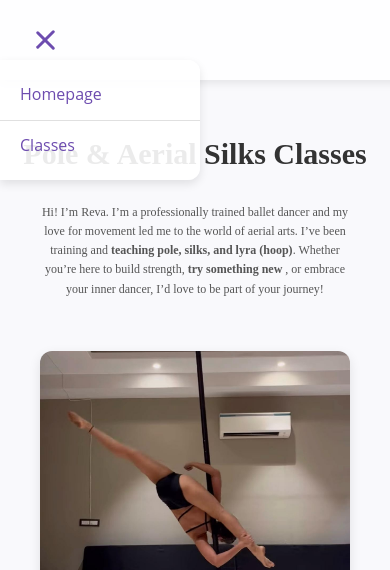
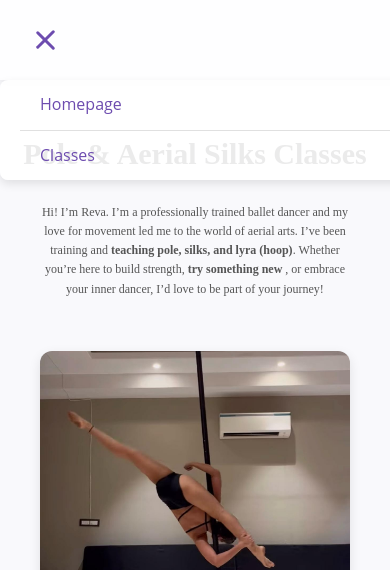
Before and after one commit to RevaLaxmi/AerialPole-Silks-Lyra, a plain HTML site: page index.html in a window 390 px wide. Both pictures are taken after a click on the element 45 px from the left and 40 px from the top of the page. Shown: the top 570 px of the page. Drawn offline with nearby package versions, Linux system fonts and the light colour scheme.

Commit message:
keeping trying to fix the hamburger dropdown

```diff
--- a/style.css
+++ b/style.css
@@ -815,22 +815,30 @@ section, .info-card, .merged-section {
 
 /* Dropdown Menu Visibility (Initially hidden) */
 /* Initially hide the dropdown */
+/* Dropdown Menu Visibility (Initially hidden) */
 .nav-links {
     display: none;
+    position: absolute;
+    top: 100%; /* ✅ Places it directly below the hamburger */
+    left: 0; /* ✅ Aligns perfectly with hamburger */
+    background: rgba(255, 255, 255, 0.9);
+    border-radius: 8px;
+    box-shadow: 0 4px 10px rgba(0, 0, 0, 0.1);
+    width: 180px;
+    padding: 10px 0;
+    z-index: 9999;
 }
+
+/* Ensure the dropdown appears below the hamburger */
+.hamburger {
+    position: relative; /* ✅ This makes the dropdown align to it */
+    z-index: 10000; /* ✅ Ensure it's above everything */
+}
+
 
 /* Show the dropdown when active */
 .nav-links.active {
     display: block;
-    position: fixed; /* Fix the dropdown to the left side */
-    top: 60px; /* Positioning the dropdown below the navbar */
-    left: 0;
-    background: rgba(255, 255, 255, 0.9); /* Subtle background */
-    border-radius: 0 12px 12px 0; /* Rounded corners only on the right */
-    box-shadow: 0 4px 10px rgba(0, 0, 0, 0.1); /* Subtle shadow */
-    width: 200px; /* Set width for the dropdown */
-    padding: 10px 0;
-    z-index: 9999; /* Ensure dropdown is on top of other content */
 }
 
 
@@ -838,7 +846,7 @@ section, .info-card, .merged-section {
 .nav-links li {
     display: block;
     width: 100%;
-    border-bottom: 1px solid #e0e0e0; /* Border between the options */
+    border-bottom: 1px solid #e0e0e0;
 }
 
 /* Last item without a border */
@@ -849,33 +857,30 @@ section, .info-card, .merged-section {
 /* Links Style */
 .nav-links a {
     text-decoration: none;
-    color: #6d4caf; /* Purple color */
-    font-size: 14px; /* Smaller font size */
-    font-weight: 500; /* Slightly lighter font weight */
+    color: #6d4caf;
+    font-size: 14px;
+    font-weight: 500;
     padding: 10px 15px;
-    text-align: left; /* Align text to the left */
-    transition: all 0.3s ease; /* Smooth transition */
-    border-radius: 0; /* No rounded corners for links */
-    display: block; /* Make the links block-level for better spacing */
+    text-align: left;
+    transition: all 0.3s ease;
+    display: block;
 }
 
-/* Hover Effect: Change background color & smooth transition */
+/* Hover Effect */
 .nav-links a:hover {
-    background-color: #6d4caf; /* Hover color */
-    color: white; /* Text color changes to white when hovered */
+    background-color: #6d4caf;
+    color: white;
 }
 
-/* Responsive Styles: Mobile View */
+/* Mobile Styles */
 @media (max-width: 768px) {
     .nav-links {
-        flex-direction: column;
-        gap: 10px;
+        width: 100%;
         padding: 0 20px;
-        width: 100%; /* Full width on mobile */
     }
 
     .nav-links a {
-        font-size: 16px; /* Slightly bigger font for better readability on mobile */
+        font-size: 16px;
         padding: 12px 20px;
     }
 }
```
